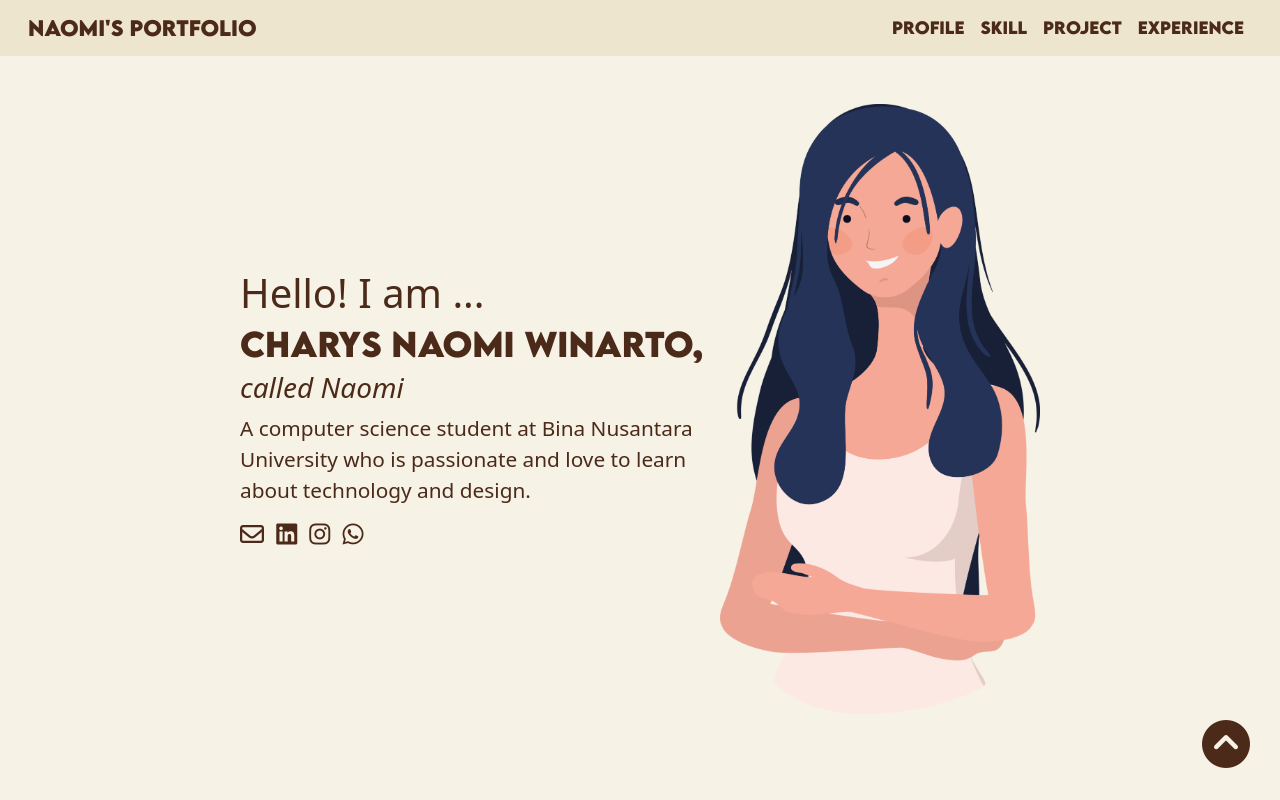
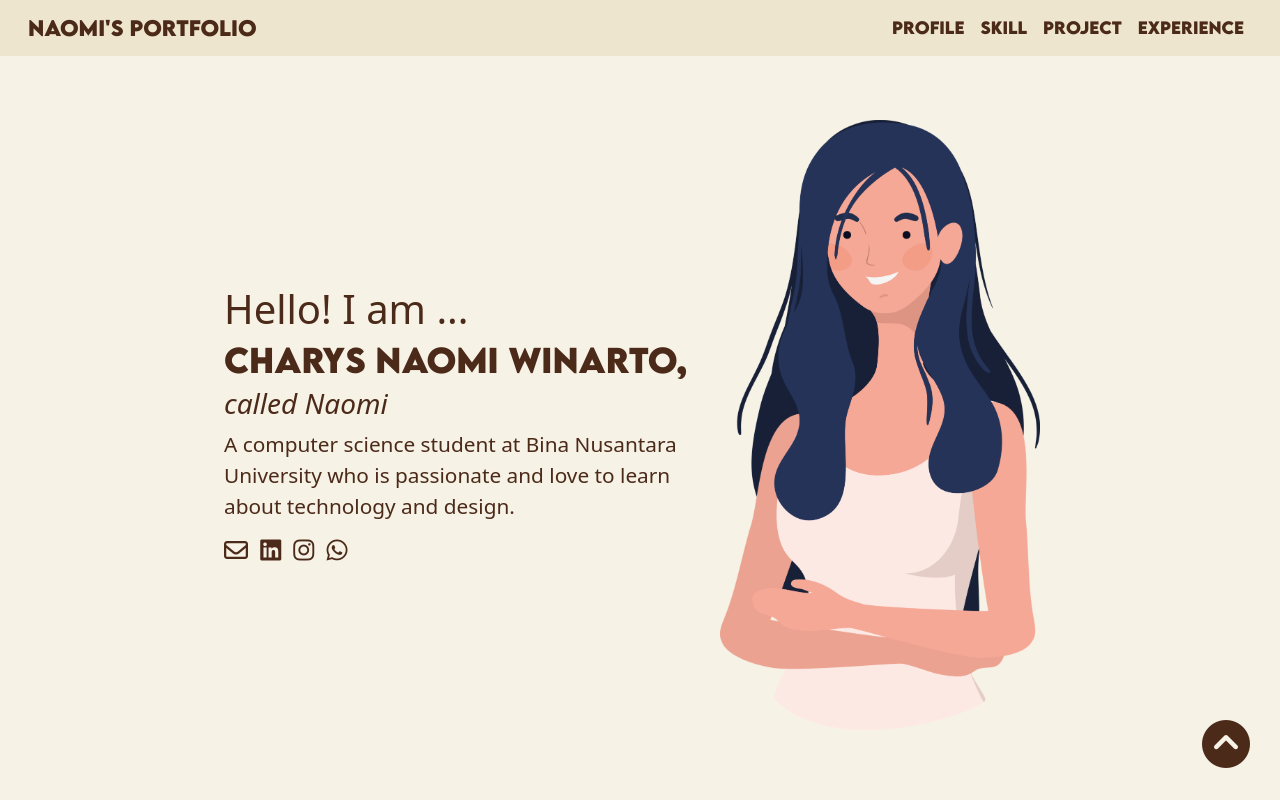
Before and after one commit to naomiwinarto/portfolio, a plain HTML site: page index.html in a window 1280 px wide. Shown: the top 800 px of the page. Drawn offline with nearby package versions, Linux system fonts and the light colour scheme.

Commit message:
Update index.html

```diff
--- a/index.html
+++ b/index.html
@@ -52,7 +52,7 @@
                 </a>
             </div>
         </div>
-        <div>
+        <div class="p-3">
             <img src="./assets/img/profile.png" alt="Profile" style="width: 20rem">
         </div>
       </div>
```
